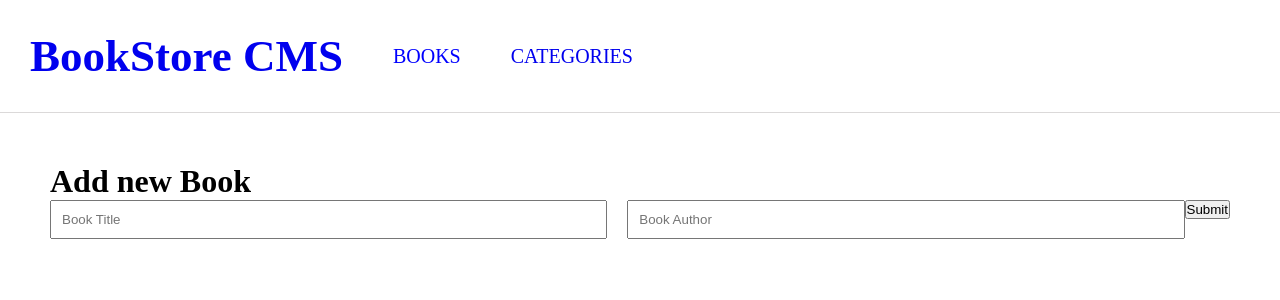
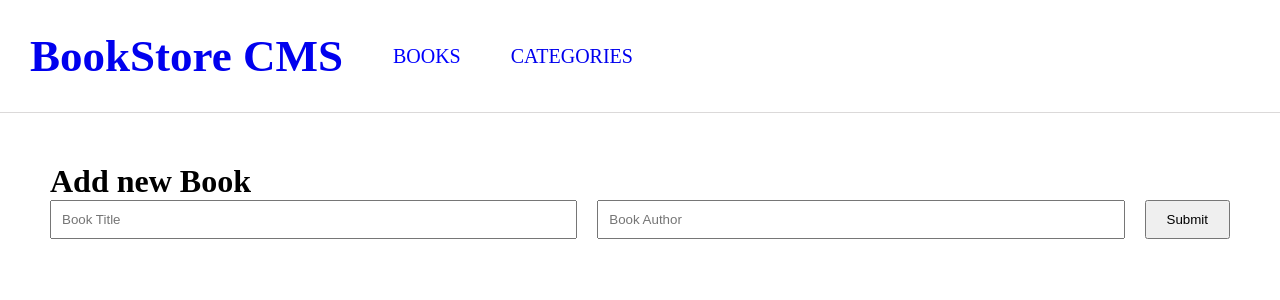
Before and after one commit to wuyepabdul/Bookstore, a React (Create React App) app: page / in a window 1280 px wide. Shown: the top 300 px of the page. Built offline with nearby package versions, Linux system fonts and the light colour scheme.

Commit message:
Add error message display

```diff
--- a/src/components/Form.js
+++ b/src/components/Form.js
@@ -12,7 +12,7 @@ const Form = ({ handleChange, submitBookToStore }) => (
         <input type="text" name="author" onChange={handleChange} className="input-field" placeholder="Book Author" />
       </div>
       <div>
-        <button type="submit">Submit</button>
+        <button className="delete-button" type="submit">Submit</button>
       </div>
     </form>
   </div>
--- a/src/index.css
+++ b/src/index.css
@@ -2,6 +2,12 @@
   padding: 0;
   margin: 0;
   box-sizing: border-box;
+}
+
+.error-message {
+  color: red;
+  font-size: 25px;
+  text-align: center;
 }
 
 .nav-links {
@@ -50,6 +56,7 @@ a {
 .form-container {
   display: flex;
   justify-content: space-between;
+  align-items: center;
 }
 
 .form-input {
@@ -64,3 +71,8 @@ a {
   padding: 10px;
   width: 100%;
 }
+
+.delete-button {
+  padding: 10px 20px;
+  margin-left: 20px;
+}
--- a/src/pages/Books.js
+++ b/src/pages/Books.js
@@ -9,7 +9,8 @@ const Books = () => {
   const dispatch = useDispatch();
 
   const books = useSelector((state) => state.books);
-
+  const [message, setMessage] = useState('');
+  const [error, setError] = useState(false);
   const [bookData, setBookData] = useState({
     id: uuidv4(),
     title: '',
@@ -21,10 +22,16 @@ const Books = () => {
       ...bookData,
       [e.target.name]: e.target.value,
     });
+    setError(false);
+    setMessage('');
   };
 
   const submitBookToStore = (e) => {
     e.preventDefault();
+    if (bookData.title === '' || bookData.author === '') {
+      setError(true);
+      setMessage('All fields are required');
+    } else {
       const newBook = bookData;
       dispatch(addBookAction(newBook));
       setBookData({
@@ -34,6 +41,7 @@ const Books = () => {
       });
       e.target.children[0].firstChild.value = '';
       e.target.children[1].firstChild.value = '';
+    }
   };
 
   const removeBookFromStore = (bookId) => {
@@ -51,6 +59,7 @@ const Books = () => {
           />
         ))
         : ''}
+      {error && (<p className="error-message">{message}</p>)}
       <Form handleChange={handleChange} submitBookToStore={submitBookToStore} />
     </div>
   );
```
Lines whose indentation alone changed are shown as unchanged.
